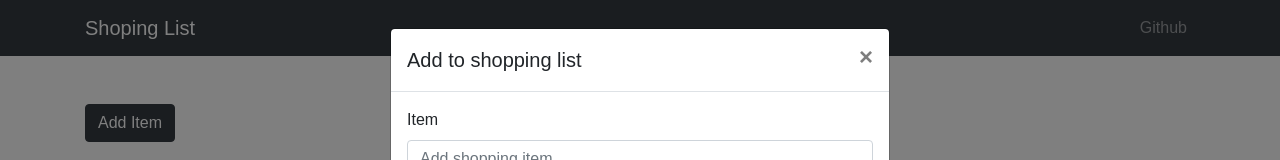
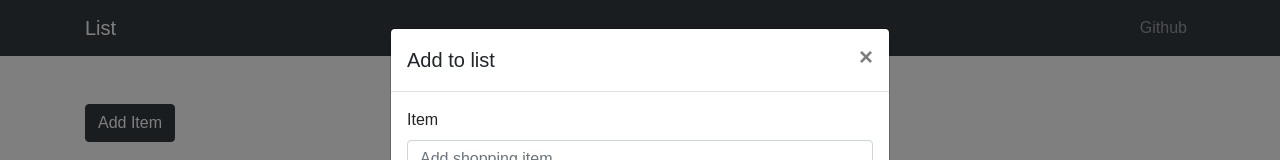
Before and after one commit to shutsugan/mearn-stack, a React app in the folder client/: page / in a window 1280 px wide. Both pictures are taken after a click on the button "Add Item". Shown: the top 160 px of the page. Built offline with nearby package versions, Linux system fonts and the light colour scheme; no server answers.

Commit message:
Clean the files

```diff
--- a/client/public/index.html
+++ b/client/public/index.html
@@ -6,7 +6,7 @@
 
     <link rel="manifest" href="%PUBLIC_URL%/manifest.json">
 
-    <title>Full Stack MERN</title>
+    <title>Full Stack MERN List</title>
   </head>
   <body>
     <div class="app"></div>
--- a/client/src/components/AppNavbar.js
+++ b/client/src/components/AppNavbar.js
@@ -23,14 +23,14 @@ class AppNavbar extends Component {
           expand="sm"
           className="Navbar mb-5">
           <Container>
-            <NavbarBrand href="/">Shoping List</NavbarBrand>
+            <NavbarBrand href="/">List</NavbarBrand>
             <NavbarToggler onClick={this.toggle} />
             <Collapse
               isOpen={this.state.isOpen}
               navbar>
               <Nav className="ml-auto" navbar>
                 <NavItem>
-                  <NavLink href="/">Github</NavLink>
+                  <NavLink href="https://github.com/shutsugan">Github</NavLink>
                 </NavItem>
               </Nav>
             </Collapse>
--- a/client/src/components/ItemModal.js
+++ b/client/src/components/ItemModal.js
@@ -51,7 +51,7 @@ class ItemModal extends Component {
         >
           <ModalHeader
           toggle={this.toggle}
-          >Add to shopping list</ModalHeader>
+          >Add to list</ModalHeader>
           <ModalBody>
             <Form onSubmit={this.onSubmit}>
               <FormGroup>
```
